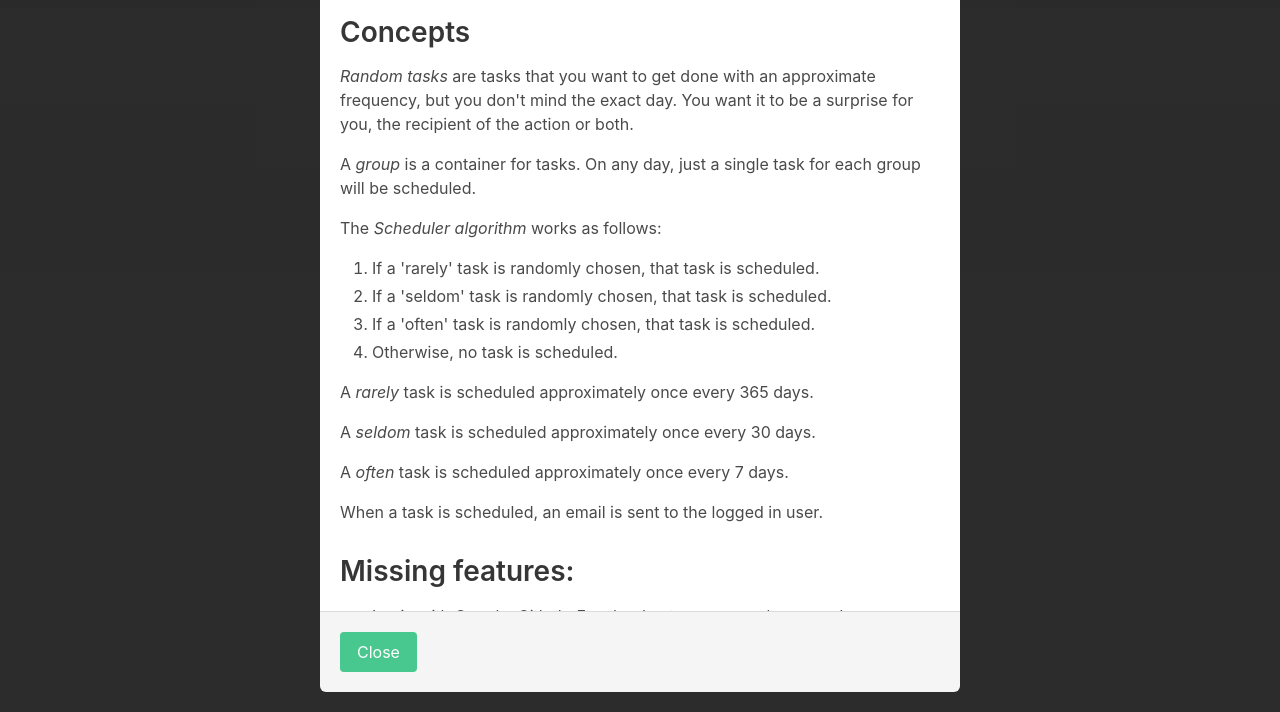
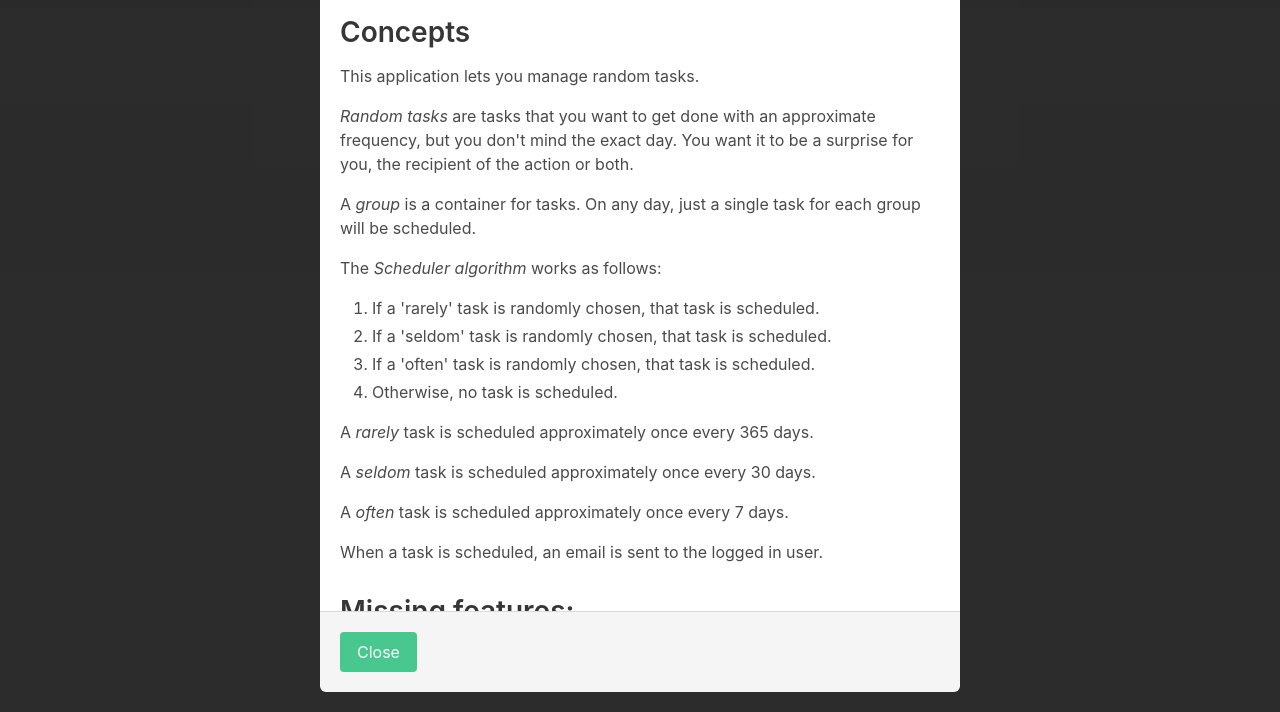
Before and after one commit to lucabol/RandomEmails, a plain HTML site: page index.html in a window 1280 px wide. Both pictures are taken after a click on the element 1180 px from the left and 48 px from the top of the page. Shown: the part 88-800 px from the top of the page. Drawn offline with nearby package versions, Linux system fonts and the light colour scheme; no server answers.

Commit message:
Add line to help

```diff
--- a/index.html
+++ b/index.html
@@ -33,6 +33,7 @@
       <section class="modal-card-body">
         <div class="content">
           <h2>Concepts</h2>
+          <p>This application lets you manage random tasks.</p>
           <p><dfn>Random tasks</dfn> are tasks that you want to get done with an approximate
             frequency, but you don't mind the exact day. You want it to be a surprise for you,
             the recipient of the action or both.
```
